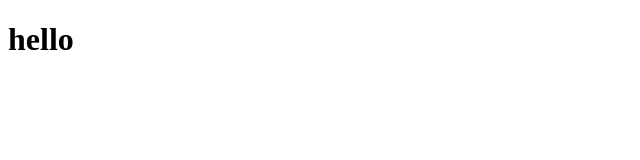
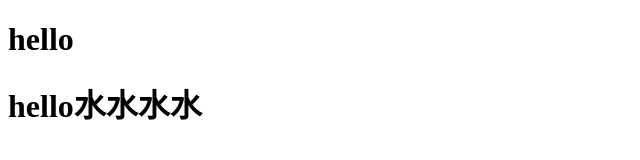
Before and after one commit to Gu511/testDemo, a plain HTML site: page index.html in a window 1280 px wide. Shown: the whole page, without its empty margins (0-640 px from the left). Drawn offline with Linux system fonts and the light colour scheme.

Commit message:
这是第二次提交

```diff
--- a/index.html
+++ b/index.html
@@ -8,5 +8,6 @@
 	</head>
 	<body>
 		<h1>hello</h1>
+		<h1>hello水水水水</h1>
 	</body>
 </html>
```
